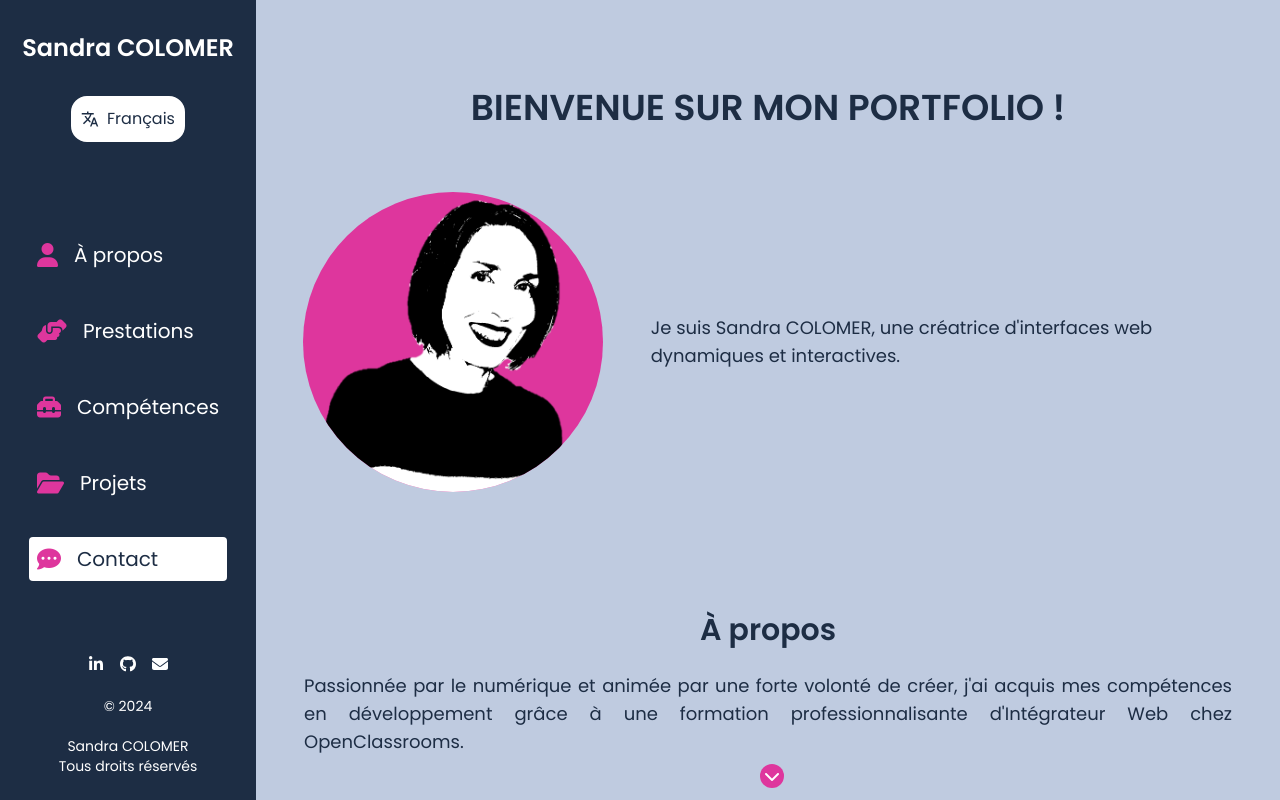
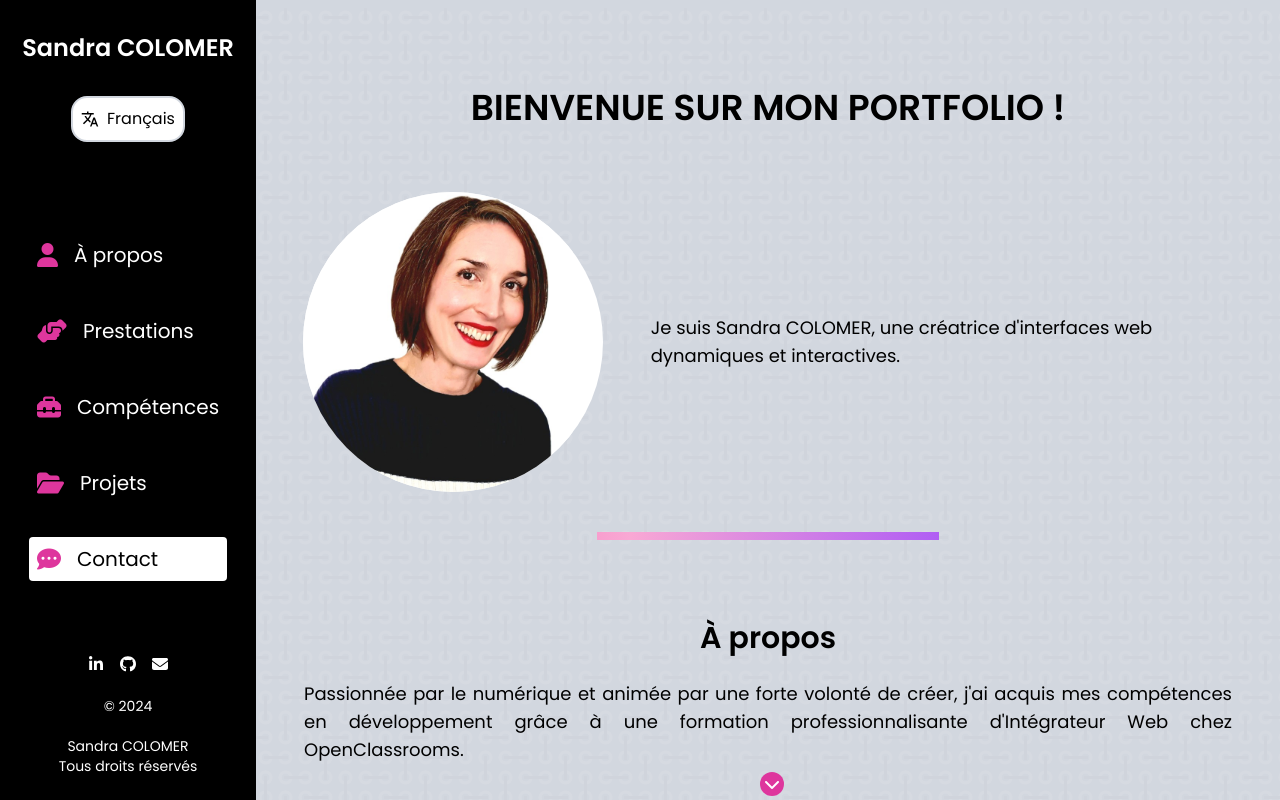
Before and after one commit to SanCo21/My-Portfolio, a Next.js app: page / in a window 1280 px wide. Shown: the top 800 px of the page. Built offline with nearby package versions, Linux system fonts and the light colour scheme.

Commit message:
background img and photo

```diff
--- a/src/app/components/LanguageSwitcher.js
+++ b/src/app/components/LanguageSwitcher.js
@@ -4,7 +4,7 @@ const LanguageSwitcher = ({ lang, toggleLanguage }) => {
   return (
     <button
       onClick={toggleLanguage}
-      className="flex items-center justify-center p-2 text-primary bg-white rounded-2xl border-white border-2 hover:bg-accent hover:text-white transition-colors duration-300"
+      className="flex items-center justify-center p-2 text-primary bg-white rounded-2xl border-secondary border-2 hover:border-white hover:bg-accent hover:text-white transition-colors duration-300"
     >
       <svg stroke="currentColor" fill="currentColor" strokeWidth="0" viewBox="0 0 24 24" height="18" width="18" xmlns="http://www.w3.org/2000/svg">
         <path d="M12.87 15.07l-2.54-2.51.03-.03c1.74-1.94 2.98-4.17 3.71-6.53H17V4h-7V2H8v2H1v1.99h11.17C11.5 7.92 10.44 9.75 9 11.35 8.07 10.32 7.3 9.19 6.69 8h-2c.73 1.63 1.73 3.17 2.98 4.56l-5.09 5.02L4 19l5-5 3.11 3.11.76-2.04zM18.5 10h-2L12 22h2l1.12-3h4.75L21 22h2l-4.5-12zm-2.62 7l1.62-4.33L19.12 17h-3.24z"></path>
--- a/src/app/components/sections/HomeSection.js
+++ b/src/app/components/sections/HomeSection.js
@@ -8,12 +8,12 @@ const HomeSection = ({ section, lang }) => (
     </h2>
     <div className="flex mt-16 items-center justify-center">
       <div className="w-1/3 flex justify-center">
-          <div className="photo rounded-full bg-accent">
+        <div className="photo rounded-full bg-white">
           <Image
-              src="/images/Portrait7.png"
+            src="/images/Portrait4.jpg"
             alt="Portrait Sandra"
-              width={300}
-              height={500}
+            width={720}
+            height={1040}
             priority
           />
         </div>
--- a/src/app/components/sections/SectionManager.js
+++ b/src/app/components/sections/SectionManager.js
@@ -1,4 +1,3 @@
-
 import { motion } from "framer-motion";
 import { containerVariants } from "../../variants";
 import HomeSection from "../../components/sections/HomeSection";
@@ -8,11 +7,13 @@ import ActivityCards from "../ActivityCards";
 import ProjectsCards from "../ProjectsCards";
 import SkillsCards from "../SkillsCards";
 import ContactForm from "../ContactForm";
+// import CloudsBackground from "../CloudsBackground";
 
 const colorMapping = {
   primary: "bg-primary",
   secondary: "bg-secondary",
   accent: "bg-accent",
+  white: "bg-white",
 };
 
 const componentsMap = {
@@ -25,7 +26,7 @@ const componentsMap = {
 const SectionManager = ({ lang, sectionsData }) => {
   return (
     <motion.main
-      className="min-h-screen flex flex-col mt-20 lg:mt-2 max-w-screen-2xl mx-auto"
+      className="min-h-screen flex flex-col mt-20 lg:mt-2 max-w-screen-2xl mx-auto connected-background"
       variants={containerVariants}
       initial="hidden"
       animate="visible"
@@ -35,11 +36,12 @@ const SectionManager = ({ lang, sectionsData }) => {
         const Component = componentsMap[section.component];
         const backgroundColorClass =
           colorMapping[section.backgroundColor] || "";
+
         return (
+          <div key={key}>
             <motion.section
               id={section.id}
               className={`section mt-10 p-10 w-full text-center ${backgroundColorClass}`}
-            key={key}
               initial={{ opacity: 0, y: 50 }}
               whileInView={{ opacity: 1, y: 0 }}
               viewport={{ once: true, margin: "-100px" }}
@@ -59,6 +61,11 @@ const SectionManager = ({ lang, sectionsData }) => {
                 />
               )}
             </motion.section>
+            {/* Gradient Separator */}
+            {index < Object.keys(sectionsData).length - 1 && (
+              <div className="w-1/3 mx-auto h-2 bg-gradient-to-r from-pink-500 via-pink-300 to-purple-500 animate-gradient"></div>
+            )}
+          </div>
         );
       })}
     </motion.main>
--- a/src/app/page.js
+++ b/src/app/page.js
@@ -25,6 +25,8 @@ const HomePage = () => {
     setLang(newLang);
     localStorage.setItem("language", newLang);
   };
+
+
 
   return (
     <div className="w-full relative">
--- a/src/app/styles/globals.css
+++ b/src/app/styles/globals.css
@@ -16,12 +16,13 @@ input, textarea, button, label {
 
 
 :root {
-  --background: #bfcbe0;
+  --background: #d2d7df;
   --foreground: #1d2d44;
   --screen-max: 1536px;
-  --primary: #1d2d44;
-  --secondary: #bfcde0;
+  --primary: black;
+  --secondary: #d2d7df;
   --accent: #de369D;
+  --background-image: url('/images/connected.png');
 }
 
 html,
@@ -146,8 +147,33 @@ html {
 }
 
 .photo img {
-  width: 100%;
+  width: 90%;
   height: 100%;
   object-fit: cover;
   /* border-radius: 50%; */
 }
+
+@keyframes gradient {
+  0% {
+    background-position: 0% 50%;
+  }
+  50% {
+    background-position: 100% 50%;
+  }
+  100% {
+    background-position: 0% 50%;
+  }
+}
+
+.animate-gradient {
+  background-size: 200% 200%;
+  animation: gradient 5s ease infinite;
+}
+
+
+.connected-background {
+  background-color: var(--background); /* Utilise la variable pour la couleur de fond */
+  background-image: var(--background-image); /* Utilise la variable pour l'image de fond */
+  background-size: 50 px 50px;
+  background-size: repeat;
+}
```
Also changed, not shown: public/images/Portrait4.jpg (added), public/images/connected.png (added). Lines whose indentation alone changed are shown as unchanged.
